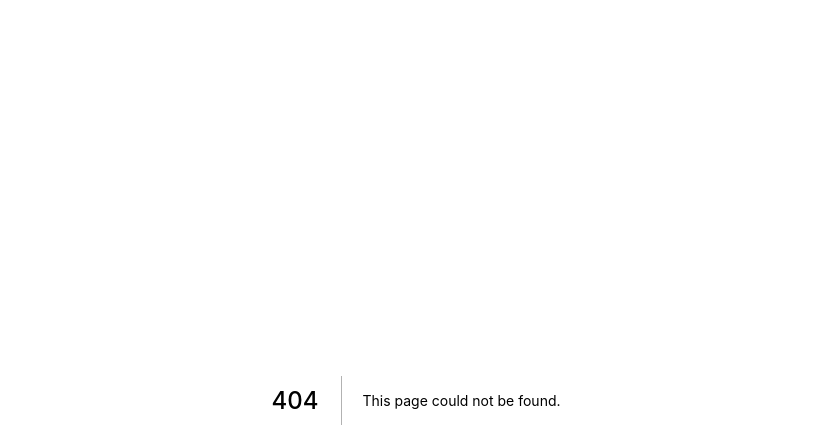
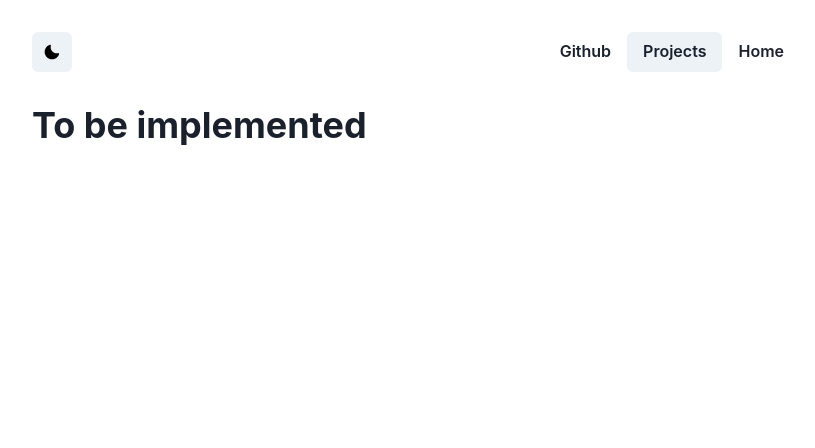
Before and after one commit to Funinja/my-website, a Next.js app: page /projects in a window 1280 px wide. Before the commit this address had no page. Shown: the top 448 px of the page, without its empty margins (224-1039 px from the left). Built offline with nearby package versions, Linux system fonts and the light colour scheme.

Commit message:
base design of website

```diff
--- /dev/null
+++ b/components/Container.js
@@ -0,0 +1,29 @@
+import { Flex, Stack } from "@chakra-ui/react";
+import Navbar from "./Navbar";
+
+export default function Container({ children }) {
+  return (
+    <>
+      <Navbar />
+      <Stack
+        as="main"
+        spacing={8}
+        justifyContent="center"
+        alignItems="flex-start"
+        m="0 auto 4rem auto"
+        maxWidth="800px"
+        px={4}
+      >
+        <Flex
+          flexDirection="column"
+          justifyContent="flex-start"
+          alignItems="flex-start"
+          maxWidth="800px"
+          w="100%"
+        >
+          {children}
+        </Flex>
+      </Stack>
+    </>
+  );
+}
--- /dev/null
+++ b/components/DarkModeSwitch.js
@@ -0,0 +1,20 @@
+import { useColorMode, IconButton } from "@chakra-ui/react";
+import { SunIcon, MoonIcon } from "@chakra-ui/icons";
+
+const DarkModeSwitch = () => {
+  const { colorMode, toggleColorMode } = useColorMode();
+  const iconColor = {
+    dark: "white",
+    light: "black",
+  };
+  return (
+    <IconButton
+      aria-label="Toggle dark mode"
+      icon={colorMode === "dark" ? <SunIcon /> : <MoonIcon />}
+      onClick={toggleColorMode}
+      color={iconColor[colorMode]}
+    />
+  );
+};
+
+export default DarkModeSwitch;
--- /dev/null
+++ b/components/Navbar.js
@@ -0,0 +1,78 @@
+import { useColorMode, Button, Flex, Box } from "@chakra-ui/react";
+import NextLink from "next/link";
+import { useRouter } from "next/router";
+import DarkModeSwitch from "./DarkModeSwitch";
+
+const Navbar = () => {
+  const { colorMode } = useColorMode();
+  const router = useRouter();
+
+  const navHoverBg = {
+    light: "gray.100",
+    dark: "gray.700",
+  };
+
+  return (
+    <Flex
+      flexDirection="row"
+      justifyContent="space-between"
+      maxWidth="800px"
+      minWidth="356px"
+      width="100%"
+      as="nav"
+      px={4}
+      my={8}
+      mx="auto"
+    >
+      <DarkModeSwitch />
+      <Box>
+        <NextLink href="https://github.com/Funinja" passHref>
+          <Button
+            as="a"
+            variant="ghost"
+            p={[1, 2, 4]}
+            _hover={{ backgroundColor: navHoverBg[colorMode] }}
+            backgroundColor={
+              router.pathname === "https://github.com/Funinja"
+                ? navHoverBg[colorMode]
+                : null
+            }
+            aria-label="Github"
+          >
+            Github
+          </Button>
+        </NextLink>
+        <NextLink href="/projects" passHref>
+          <Button
+            as="a"
+            variant="ghost"
+            p={[1, 2, 4]}
+            _hover={{ backgroundColor: navHoverBg[colorMode] }}
+            backgroundColor={
+              router.pathname === "/projects" ? navHoverBg[colorMode] : null
+            }
+            aria-label="Projects"
+          >
+            Projects
+          </Button>
+        </NextLink>
+        <NextLink href="/" passHref>
+          <Button
+            as="a"
+            variant="ghost"
+            p={[1, 2, 4]}
+            _hover={{ backgroundColor: navHoverBg[colorMode] }}
+            backgroundColor={
+              router.pathname === "/" ? navHoverBg[colorMode] : null
+            }
+            aria-label="Home"
+          >
+            Home
+          </Button>
+        </NextLink>
+      </Box>
+    </Flex>
+  );
+};
+
+export default Navbar;
--- a/package.json
+++ b/package.json
@@ -9,7 +9,13 @@
     "lint": "next lint"
   },
   "dependencies": {
+    "@chakra-ui/icons": "^1.1.7",
+    "@chakra-ui/react": "^1.8.8",
+    "@emotion/react": "^11",
+    "@emotion/styled": "^11",
+    "framer-motion": "^4",
     "next": "12.1.6",
+    "next-seo": "^5.4.0",
     "react": "18.1.0",
     "react-dom": "18.1.0"
   },
--- a/pages/_app.js
+++ b/pages/_app.js
@@ -1,7 +1,12 @@
 import '../styles/globals.css'
+import { ChakraProvider } from "@chakra-ui/react"
 
 function MyApp({ Component, pageProps }) {
-  return <Component {...pageProps} />
+  return (
+    <ChakraProvider>
+      <Component {...pageProps} />
+    </ChakraProvider>
+  );
 }
 
 export default MyApp
--- /dev/null
+++ b/pages/projects.js
@@ -0,0 +1,16 @@
+import {
+    Flex,
+    Heading,
+    Text,
+    Link
+} from '@chakra-ui/react'
+import Container from '../components/Container'
+
+export default function Projects(){
+
+    return (
+      <Container>
+        <Heading>To be implemented</Heading>
+      </Container>
+    );
+}
```
Also changed, not shown: pages/index.js (+16 -65 lines), pages/project/[pid].js (added, +12 -0 lines), 2 other files (tests, documents, lock files or other folders).
